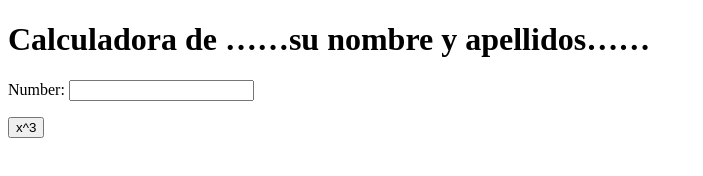
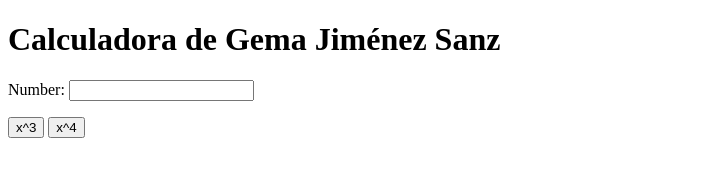
Before and after one commit to gjimenezsanz/my_calculator, a plain HTML site: page index.html in a window 1280 px wide. Shown: the whole page, without its empty margins (0-703 px from the left). Drawn offline with Linux system fonts and the light colour scheme.

Commit message:
x^4 button

```diff
--- a/index.html
+++ b/index.html
@@ -5,17 +5,22 @@
     <meta charset="utf-8" />
   </head>
   <body>
-    <h1>Calculadora de ……su nombre y apellidos……</h1>
+    <h1>Calculadora de Gema Jiménez Sanz</h1>
     Number:
     <input type="text" id="n1" />
     <p>
       <button onclick="cube()">x^3</button>
+      <button onclick="power_4()">x^4</button>
     </p>
     <script type="text/javascript">
       function cube() {
         var num = document.getElementById("n1");
         num.value = Math.pow(num.value, 3);
       }
+      function power_4() {
+        var num = document.getElementById("n1");
+        num.value = Math.pow(num.value, 4);
+      }
     </script>
   </body>
 </html>
```
